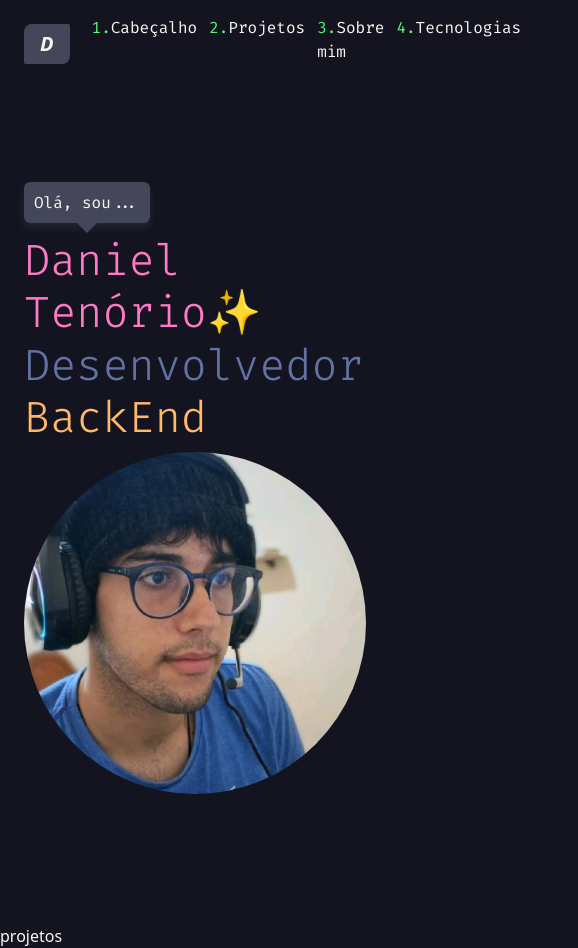
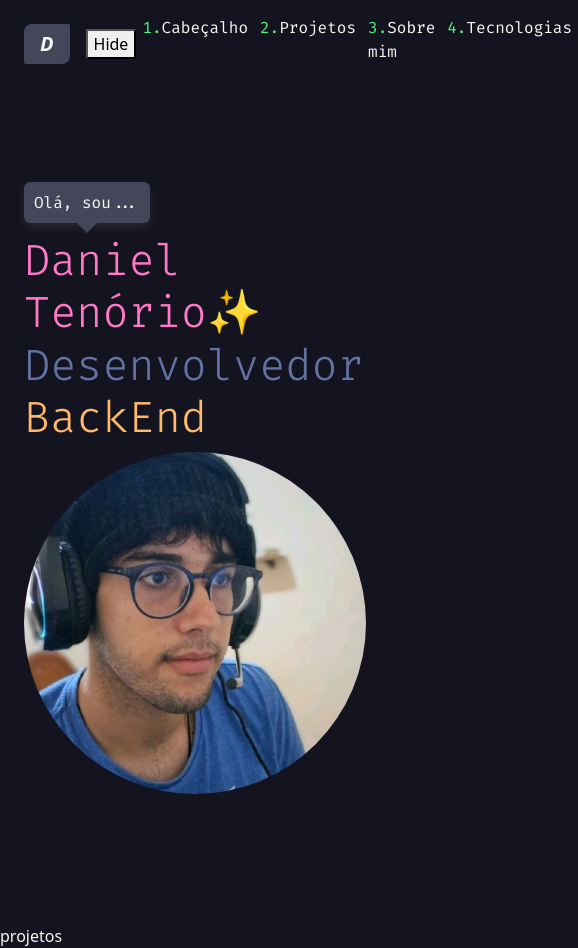
Before and after one commit to danielBRTanimacao/danieltenorioportfolio, a React (Vite) app: page / in a window 390 px wide. Shown: the whole page, 578 px wide, since content can reach past the window. Built offline with nearby package versions, Linux system fonts and the light colour scheme.

Commit message:
creating hide burger

```diff
--- a/src/App.tsx
+++ b/src/App.tsx
@@ -11,11 +11,11 @@ export default () => {
                 <article className="row">
                     <div className="col-md-7 d-flex align-items-center">
                         <div>
-                            <span className="text-hi font-principal">
+                            <span className="text-hi font-principal user-select-none">
                                 Olá, sou...
                                 <div className="popover-arrow"></div>
                             </span>
-                            <h1 className="display-1">
+                            <h1 className="display-1 user-select-none">
                                 <span className="span-primary">
                                     Daniel Tenório✨{" "}
                                 </span>
--- a/src/assets/css/Index.css
+++ b/src/assets/css/Index.css
@@ -35,6 +35,16 @@ body {
 }
 
 /* HEADER NAV */
+.burger-btn {
+    display: none;
+}
+
+@media (max-width: 767.98px) {
+    .burger-btn {
+        display: flex;
+    }
+}
+
 .navbar {
     justify-content: space-between;
 }
--- a/src/components/Header.tsx
+++ b/src/components/Header.tsx
@@ -1,10 +1,19 @@
+import { useState } from "react";
+
 export default () => {
+    const [hide, setHide] = useState(false);
+    const burgerChange = () => {
+        setHide((prevHide) => !prevHide);
+    };
     return (
         <>
             <header className="navbar navbar-expand px-4 pt-3">
                 <a href="/" className="navbar-brand px-3">
                     D
                 </a>
+                <button onClick={burgerChange} className="burger-btn">
+                    Hide
+                </button>
                 <nav>
                     <ul className="navbar-nav me-auto mb-2 mb-lg-0">
                         <li className="nav-item">
```
